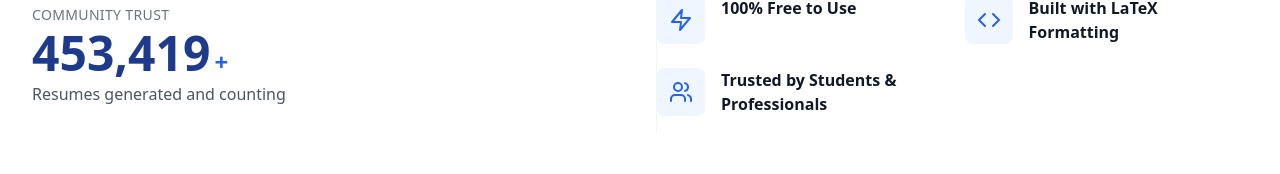
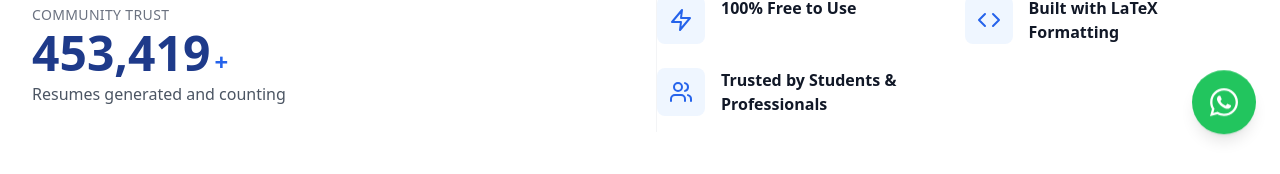
Before and after one commit to Dharmendra20009/viziopath-app, a React (Vite) app: page / in a window 1280 px wide. Shown: the part 626-800 px from the top of the page. Built offline with nearby package versions, Linux system fonts and the light colour scheme; no server answers.

Commit message:
Add watsapp

```diff
--- a/src/App.tsx
+++ b/src/App.tsx
@@ -2,6 +2,7 @@ import { BrowserRouter as Router, Routes, Route, useLocation } from 'react-route
 import { GoogleOAuthProvider } from '@react-oauth/google';
 import Header from './components/Header';
 import Footer from './components/Footer';
+import { FaWhatsapp } from 'react-icons/fa';
 import Home from './pages/Home';
 import About from './pages/About';
 import MOUs from './pages/MOUs';
@@ -32,6 +33,17 @@ function Layout({ children }: { children: React.ReactNode }) {
         {children}
       </main>
       {!isEditorPage && <Footer />}
+
+      {/* WhatsApp Floating Button */}
+      <a
+        href="https://wa.me/919507629432"
+        target="_blank"
+        rel="noopener noreferrer"
+        className="fixed bottom-6 right-6 z-50 bg-green-500 text-white p-4 rounded-full shadow-lg hover:bg-green-600 transition-all hover:scale-110 flex items-center justify-center animate-bounce"
+        title="Chat on WhatsApp"
+      >
+        <FaWhatsapp className="w-8 h-8" />
+      </a>
     </>
   );
 }
--- a/src/pages/Contact.tsx
+++ b/src/pages/Contact.tsx
@@ -65,8 +65,8 @@ const Contact = () => {
       icon: Phone,
       title: 'Phone Numbers',
       details: [
-        '+91 6203757233',
-        '+91 6203757233 (WhatsApp)'
+        '+91 9507629432',
+        '+91 9507629432 (WhatsApp)'
       ]
     },
     {
@@ -301,7 +301,7 @@ const Contact = () => {
                     <span className="font-semibold text-green-800">Call Now</span>
                   </div>
                   <p className="text-green-700 text-sm mb-2">For immediate assistance</p>
-                  <p className="text-green-900 font-medium">+91 80 6218 1320</p>
+                  <p className="text-green-900 font-medium">+91 9507629432</p>
                 </div>
 
                 <div className="bg-blue-50 p-6 rounded-xl border border-blue-200">
@@ -310,7 +310,7 @@ const Contact = () => {
                     <span className="font-semibold text-blue-800">WhatsApp</span>
                   </div>
                   <p className="text-blue-700 text-sm mb-2">Quick chat support</p>
-                  <p className="text-blue-900 font-medium">+91 77758 10097</p>
+                  <p className="text-blue-900 font-medium">+91 9507629432</p>
                 </div>
               </div>
 
```
